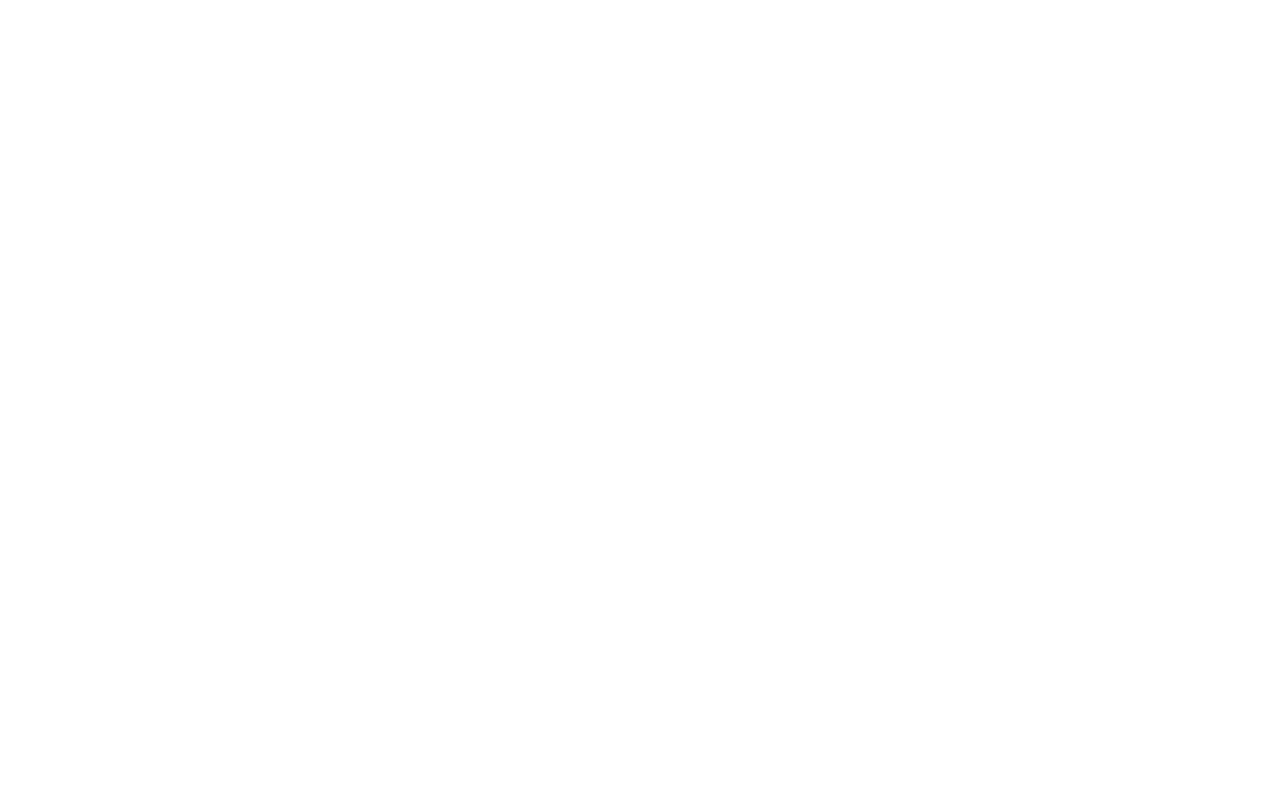
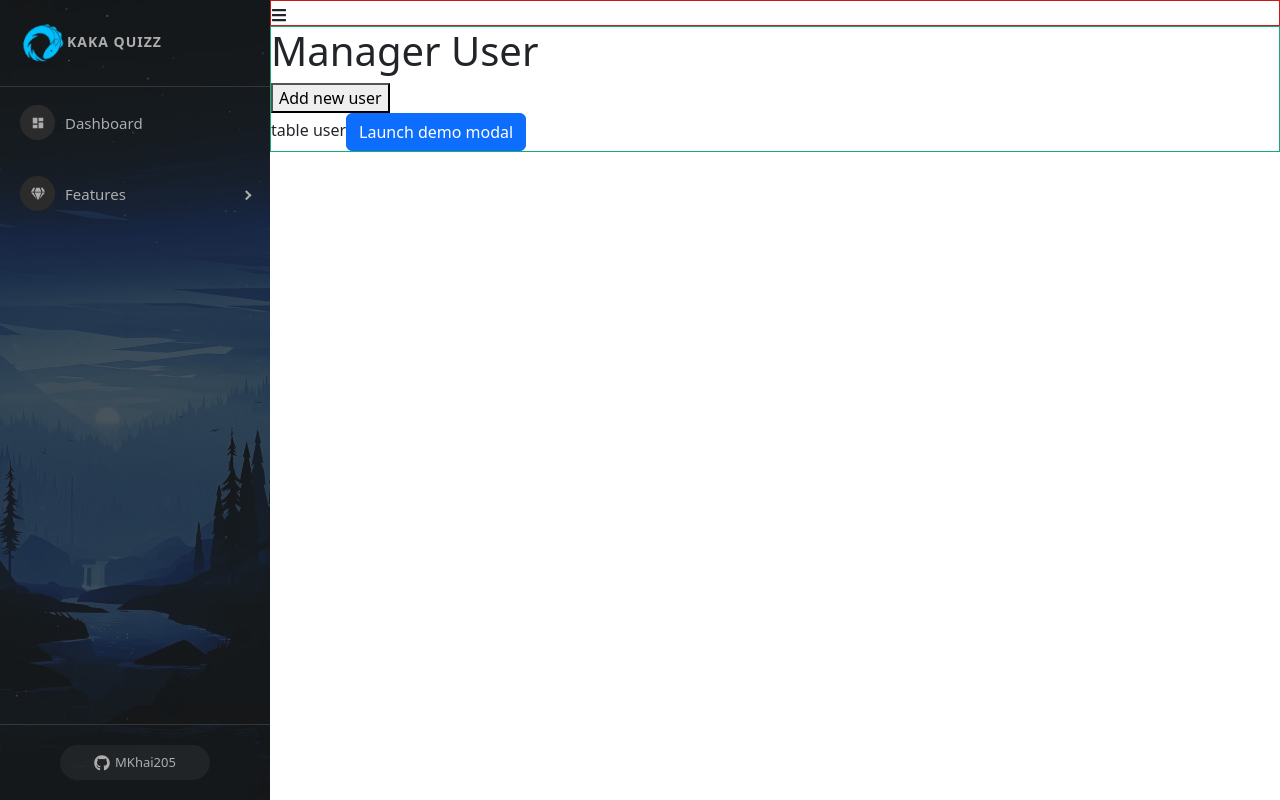
Before and after one commit to Mkhai205/react-hook, a React (Create React App) app: page /admins/manage-user in a window 1280 px wide. Before the commit this address had no page. Built offline with nearby package versions, Linux system fonts and the light colour scheme.

Commit message:
manager-user

```diff
--- a/src/components/Admin/Admin.js
+++ b/src/components/Admin/Admin.js
@@ -3,6 +3,7 @@
 import { FaBars } from 'react-icons/fa';
 import { useState } from 'react';
 import img_bg from '../../assets/images/bg-sidebar.jpg';
+import { Outlet } from 'react-router-dom';
 
 
 const Admin = (props) => {
@@ -15,8 +16,12 @@
                 <SideBar collapsed={collapsed} sidebarBg={sidebarBg} />
             </div>
             <div className="admin-content">
-                <FaBars className="admin-toggle" onClick={() => setCollapsed(!collapsed)} />
-                content
+                <div className="admin-header">
+                    <FaBars className="admin-toggle" onClick={() => setCollapsed(!collapsed)} />
+                </div>
+                <div className="admin-main">
+                    <Outlet />
+                </div>
             </div>
         </div>
     );
--- a/src/components/Admin/Admin.scss
+++ b/src/components/Admin/Admin.scss
@@ -5,4 +5,15 @@
             height: 100vh;
         }
     }
+
+    .admin-content {
+        width: 100%;
+        .admin-header {
+            border: 1px solid #cd1919;
+        }
+
+        .admin-main {
+            border: 1px solid #18ab75;
+        }
+    }
 }
--- /dev/null
+++ b/src/components/Admin/Content/Dashboard.js
@@ -0,0 +1,9 @@
+const DashBoard = (props) => {
+    return (
+        <div className="admin-main">
+            <h1>Dashboard</h1>
+        </div>
+    );
+};
+
+export default DashBoard;
--- /dev/null
+++ b/src/components/Admin/Content/ManageUser.js
@@ -0,0 +1,22 @@
+import ModalCreateUser from './ModalCreateUser';
+
+const ManageUser = (props) => {
+    return (
+        <div className="manager-user-container">
+            <div className="manager-user-header">
+                <h1>Manager User</h1>
+            </div>
+            <div className="manager-user-main">
+                <div>
+                    <button>Add new user</button>
+                </div>
+                <div>
+                    table user
+                    <ModalCreateUser />
+                </div>
+            </div>
+        </div>
+    );
+};
+
+export default ManageUser;
--- /dev/null
+++ b/src/components/Admin/Content/ModalCreateUser.js
@@ -0,0 +1,66 @@
+import { useState } from 'react';
+import Button from 'react-bootstrap/Button';
+import Modal from 'react-bootstrap/Modal';
+
+const ModalCreateUser = (props) => {
+    const [show, setShow] = useState(false);
+
+    const handleClose = () => setShow(false);
+    const handleShow = () => setShow(true);
+
+    return (
+        <>
+            <Button variant="primary" onClick={handleShow}>
+                Launch demo modal
+            </Button>
+
+            <Modal
+                show={show}
+                onHide={handleClose}
+                size="xl"
+                backdrop="static"
+            >
+                <Modal.Header closeButton>
+                    <Modal.Title>Add new user</Modal.Title>
+                </Modal.Header>
+                <Modal.Body>
+                    <form className="row g-3">
+                        <div className="col-md-6">
+                            <label className="form-label">Email</label>
+                            <input type="email" className="form-control" />
+                        </div>
+                        <div className="col-md-6">
+                            <label className="form-label">Username</label>
+                            <input type="password" className="form-control" />
+                        </div>
+                        <div className="col-md-6">
+                            <label className="form-label">Password</label>
+                            <input type="text" className="form-control" />
+                        </div>
+                        <div className="col-md-4">
+                            <label className="form-label">Role</label>
+                            <select className="form-select">
+                                <option selected value="USER">USER</option>
+                                <option value="ADMIN">ADMIN</option>
+                            </select>
+                        </div>
+                        <div className='col-md-3'>
+                            <label className="form-label">Image</label>
+                            <input type="file" className="form-control" />
+                        </div>
+                    </form>
+                </Modal.Body>
+                <Modal.Footer>
+                    <Button variant="secondary" onClick={handleClose}>
+                        Close
+                    </Button>
+                    <Button variant="primary" onClick={handleClose}>
+                        Save
+                    </Button>
+                </Modal.Footer>
+            </Modal>
+        </>
+    );
+}
+
+export default ModalCreateUser;
--- a/src/components/Admin/SideBar.js
+++ b/src/components/Admin/SideBar.js
@@ -13,6 +13,7 @@
 import { FaTachometerAlt, FaGem, FaList, FaGithub, FaRegLaughWink, FaHeart } from 'react-icons/fa';
 import { SiReactivex } from "react-icons/si";
 import { MdDashboard } from "react-icons/md";
+import { Link } from 'react-router-dom';
 
 
 
@@ -40,7 +41,7 @@
                             whiteSpace: 'nowrap',
                         }}
                     >
-                        <SiReactivex size={'2.8rem'} color={'00bfff'} />
+                        <SiReactivex className='app-logo' />
                         <span> Kaka quizz</span>
                     </div>
                 </SidebarHeader>
@@ -49,9 +50,10 @@
                     <Menu iconShape="circle">
                         <MenuItem
                             icon={<MdDashboard />}
-                            suffix={<span className="badge red">New</span>}
+                            // suffix={<span className="badge red">New</span>}
                         >
                             Dashboard
+                            <Link to='/admins' />
                         </MenuItem>
                     </Menu>
                     <Menu iconShape="circle">
@@ -59,9 +61,16 @@
                             icon={<FaGem />}
                             title='Features'
                         >
-                            <MenuItem> Quản lý Users</MenuItem>
-                            <MenuItem> Quản lý bài Quiz</MenuItem>
-                            <MenuItem> Quản lý câu hỏi</MenuItem>
+                            <MenuItem>
+                                Quản lý Users
+                                <Link to='/admins/manage-user' />
+                            </MenuItem>
+                            <MenuItem>
+                                Quản lý bài Quiz
+                            </MenuItem>
+                            <MenuItem>
+                                Quản lý câu hỏi
+                            </MenuItem>
                         </SubMenu>
 
                     </Menu>
@@ -82,7 +91,7 @@
                         >
                             <FaGithub />
                             <span style={{ whiteSpace: 'nowrap', textOverflow: 'ellipsis', overflow: 'hidden' }}>
-                                viewSource
+                                MKhai205
                             </span>
                         </a>
                     </div>
--- a/src/components/Admin/SideBar.scss
+++ b/src/components/Admin/SideBar.scss
@@ -1,3 +1,22 @@
+.app-logo {
+    color: #00bfff;
+    font-size: 2.4rem;
+    font-weight: 600;
+}
+@media (prefers-reduced-motion: no-preference) {
+    .app-logo {
+        animation: app-logo-spin infinite 18s linear;
+    }
+}
+@keyframes app-logo-spin {
+    from {
+        transform: rotate(0deg);
+    }
+    to {
+        transform: rotate(360deg);
+    }
+}
+
 .sidebar-btn-wrapper {
     display: flex;
     align-items: center;
--- a/src/index.js
+++ b/src/index.js
@@ -9,6 +9,8 @@
 import Admin from './components/Admin/Admin';
 import User from './components/User/User';
 import HomePage from './components/Home/HomePage';
+import ManageUser from './components/Admin/Content/ManageUser';
+import DashBoard from './components/Admin/Content/Dashboard';
 
 const root = ReactDOM.createRoot(document.getElementById('root'));
 root.render(
@@ -23,7 +25,11 @@
           <Route index element={<HomePage />} />
           <Route path='users' element={<User />} />
         </Route>
-        <Route path='admins' element={<Admin />} />
+
+        <Route path='admins' element={<Admin />}>
+          <Route index element={<DashBoard />} />
+          <Route path='manage-user' element={<ManageUser />} />
+        </Route>
       </Routes>
     </BrowserRouter>
     {/* </React.StrictMode> */}
```
